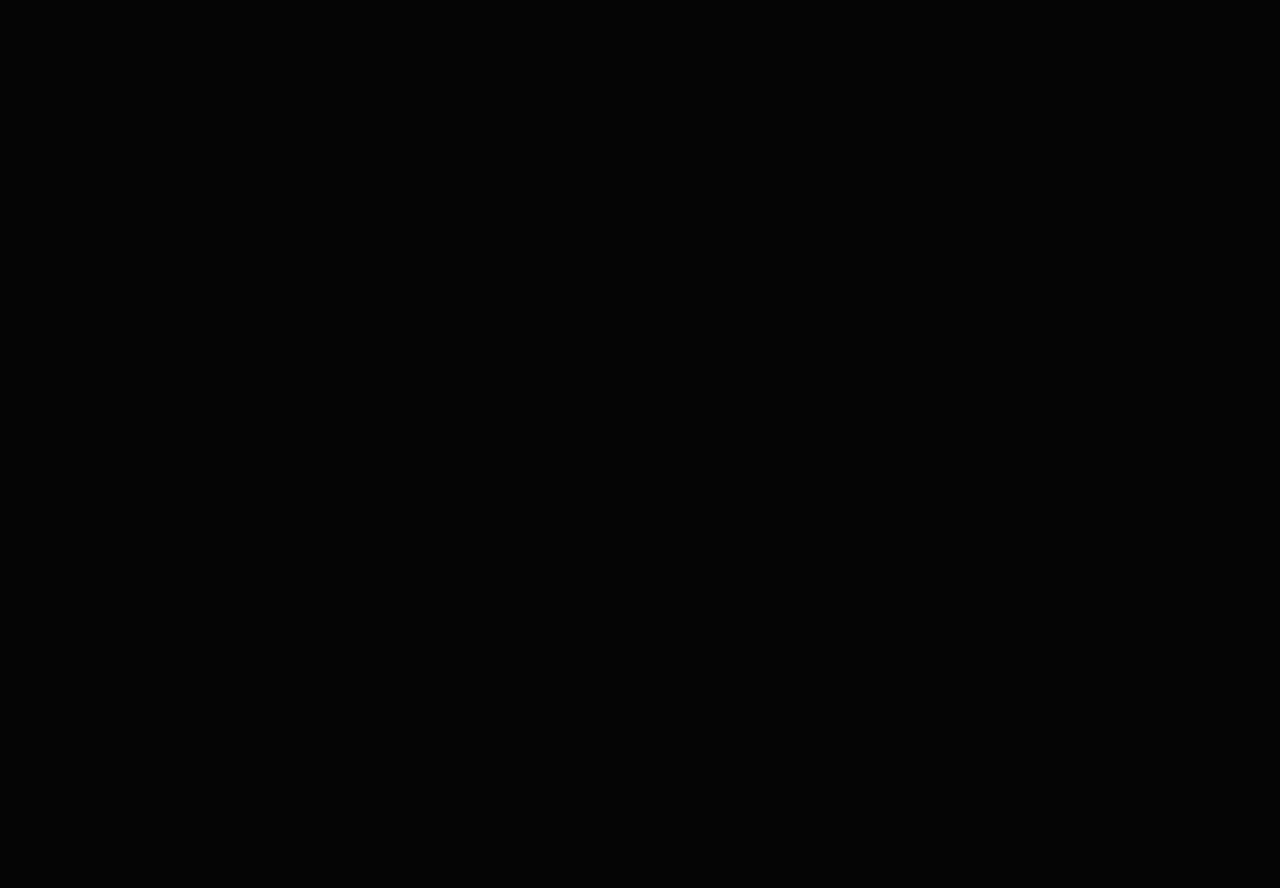
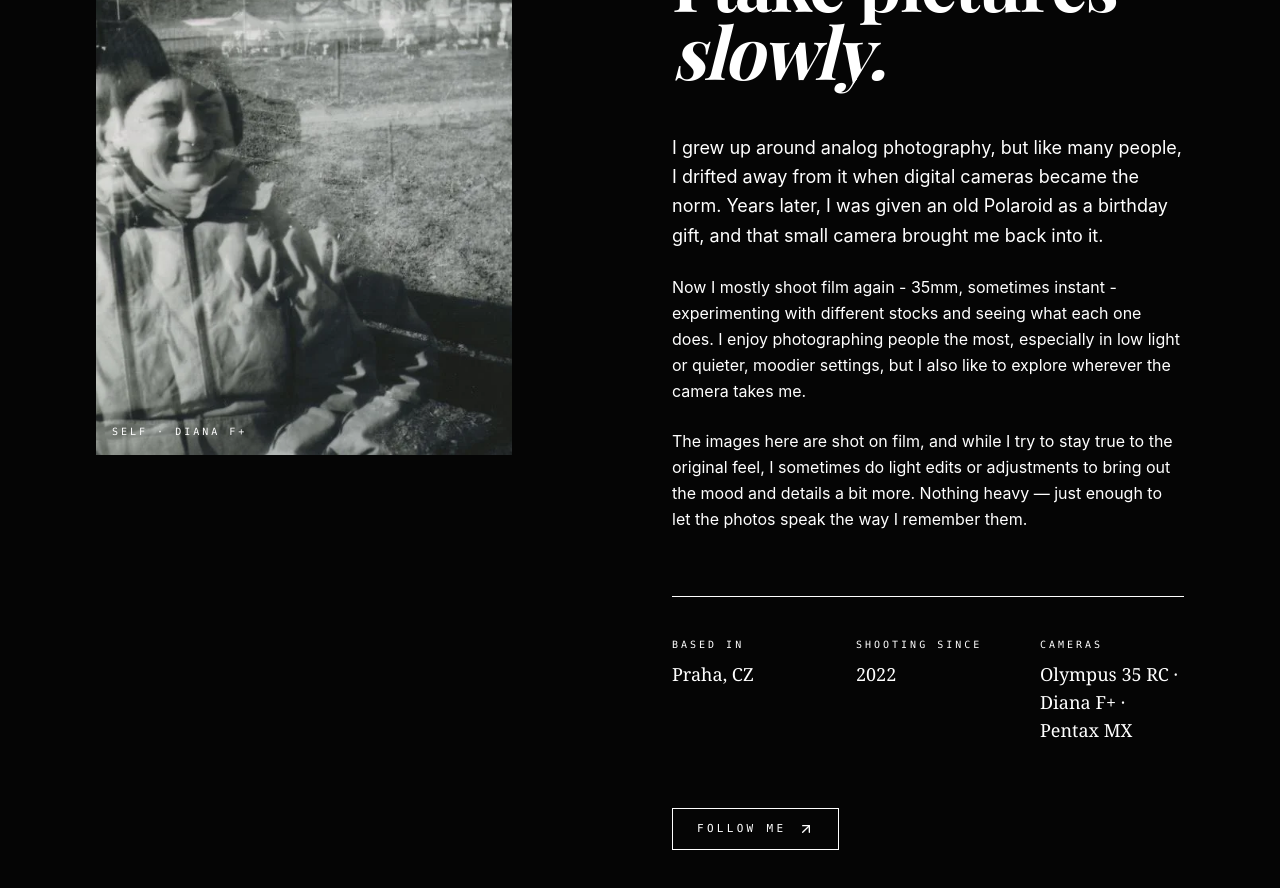
Before and after one commit to queuing4oranges/analog-photography-gallery, a Next.js app: page /about in a window 1280 px wide. Shown: the part 260-1148 px from the top of the page. Before the commit the page ends 800 px from the top, so only its background shows below. Built offline with nearby package versions, Linux system fonts and the light colour scheme.

Commit message:
initial about page

```diff
--- a/app/about/page.jsx
+++ b/app/about/page.jsx
@@ -1,5 +1,10 @@
 import React from "react";
+import AboutContent from "../components/AboutContent";
 
 export default function About() {
-  return <div>About</div>;
+  return (
+    <main>
+      <AboutContent />
+    </main>
+  );
 }
--- /dev/null
+++ b/app/components/AboutContent.jsx
@@ -0,0 +1,146 @@
+import React from 'react';
+import Image from "next/image";
+import selfportrait from "./self-portrait.webp";
+
+export default function AboutContent() {
+  return (
+    <section class="pt-32 md:pt-40 pb-24 px-6 md:px-12 lg:px-24">
+      <div class="grid grid-cols-1 md:grid-cols-12 gap-12 md:gap-16">
+        <div class="md:col-span-5 lg:col-span-5">
+          <div class="relative w-full aspect-[3/4] overflow-hidden">
+            <Image
+              src={selfportrait}
+              alt="Self portrait"
+              fill
+              className="object-cover"
+              priority
+            />
+            <span class="absolute bottom-4 left-4 font-mono text-[10px] uppercase tracking-[0.3em]">
+              Self · Diana F+
+            </span>
+          </div>
+        </div>
+
+        <div class="md:col-span-7 lg:col-span-6 lg:col-start-7">
+          <span class="font-mono text-[11px] uppercase tracking-[0.3em]">
+            About · Notes from quiet frames
+          </span>
+
+          <h1 class="mt-6 font-serif font-light text-5xl sm:text-6xl lg:text-7xl leading-[0.95] tracking-tight">
+            I take pictures <br />
+            <span class="italic">
+              slowly.
+            </span>
+          </h1>
+
+          <div class="mt-12 space-y-6 max-w-xl">
+            <p class="font-sans text-lg leading-relaxed">
+              I grew up around analog photography, but like many people, I drifted away from it when digital cameras became the norm. Years later, I was given an old Polaroid as a birthday gift, and that small camera brought me back into it.
+            </p>
+
+            <p class="font-sans text-base leading-relaxed">
+              Now I mostly shoot film again - 35mm, sometimes instant - experimenting with different stocks and seeing what each one does. I enjoy photographing people the most, especially in low light or quieter, moodier settings, but I also like to explore wherever the camera takes me.
+            </p>
+
+            <p class="font-sans text-base leading-relaxed">
+              The images here are shot on film, and while I try to stay true to the original feel, I sometimes do light edits or adjustments to bring out the mood and details a bit more. Nothing heavy — just enough to let the photos speak the way I remember them.
+            </p>
+          </div>
+
+          <div class="mt-16 grid grid-cols-2 sm:grid-cols-3 gap-y-8 gap-x-10 border-t pt-10">
+            <div>
+              <p class="font-mono text-[10px] uppercase tracking-[0.3em]">Based in</p>
+              <p class="mt-2 font-serif text-base md:text-lg">Praha, CZ</p>
+            </div>
+
+            <div>
+              <p class="font-mono text-[10px] uppercase tracking-[0.3em]">Shooting since</p>
+              <p class="mt-2 font-serif text-base md:text-lg">2022</p>
+            </div>
+
+            <div>
+              <p class="font-mono text-[10px] uppercase tracking-[0.3em]">Cameras</p>
+              <p class="mt-2 font-serif text-base md:text-lg">Olympus 35 RC · Diana F+ · Pentax MX</p>
+            </div>
+          </div>
+
+          <div class="mt-16 flex flex-col sm:flex-row sm:items-center gap-6">
+            <a
+              href="https://www.instagram.com/queuing4oranges/"
+              target='_blank'
+              class="group inline-flex items-center gap-3 px-6 py-3 border transition-all duration-500 font-mono text-[11px] uppercase tracking-[0.3em]"
+              rel='noopener noreferrer'
+            >
+              Follow me
+              <svg xmlns="http://www.w3.org/2000/svg" width="24" height="24" viewBox="0 0 24 24" fill="none" stroke="currentColor" stroke-width="2" stroke-linecap="round" stroke-linejoin="round" class="w-4 h-4 group-hover:rotate-45 transition-transform duration-500" aria-hidden="true">
+                <path d="M7 7h10v10"></path>
+                <path d="M7 17 17 7"></path>
+              </svg>
+            </a>
+          </div>
+        </div>
+      </div>
+    </section>
+    // <section class="pt-32 md:pt-40 pb-24 px-6 md:px-12 lg:px-24">
+    //   <div class="grid grid-cols-1 md:grid-cols-12 gap-12 md:gap-16">
+    //     <div class="md:col-span-5 lg:col-span-5">
+    //       <div class="relative w-full aspect-[3/4] overflow-hidden bg-surface photo-hover">
+    //         <Image
+    //           // src={hero}
+    //           alt="Self portrait"
+    //           fill
+    //           className="object-cover object-right sm:object-center"
+    //           priority
+    //         />
+    //         <span class="absolute bottom-4 left-4 font-mono text-[10px] uppercase tracking-[0.3em] text-bone/80">Self · Pentax 67 · Portra 400</span>
+    //       </div>
+    //     </div>
+    //     <div class="md:col-span-7 lg:col-span-6 lg:col-start-7">
+    //       <span class="font-mono text-[11px] uppercase tracking-[0.3em] text-sienna">About · Notes from the darkroom</span>
+    //       <h1 class="mt-6 font-serif font-light text-5xl sm:text-6xl lg:text-7xl leading-[0.95] tracking-tight text-bone">
+    //         I make pictures <br />
+    //         <span class="italic text-sienna">slowly.</span>
+    //       </h1>
+    //       <div class="mt-12 space-y-6 max-w-xl">
+    //         <p class="font-sans text-lg leading-relaxed text-bone/80">I'm a film photographer based somewhere between a darkroom and a long train ride. I shoot 35mm and medium format, mostly at night and at the edges of cities, looking for the small in-between moments that don't make it into the stories we tell ourselves.</p>
+    //         <p class="font-sans text-base leading-relaxed text-bone/70">Everything on this site was photographed on film, developed by hand, and scanned at home. Nothing here was generated, retouched into another life, or hurried. The pictures are quiet on purpose.</p>
+    //         <p class="font-sans text-base leading-relaxed text-bone/70">If a photograph here makes you slow down for a second — that's the only thing I was hoping for.</p>
+    //       </div>
+    //       <div class="mt-16 grid grid-cols-2 sm:grid-cols-3 gap-y-8 gap-x-10 border-t border-hairline/60 pt-10">
+    //         <div>
+    //           <p class="font-mono text-[10px] uppercase tracking-[0.3em] text-ash">Based in</p>
+    //           <p class="mt-2 font-serif text-base md:text-lg text-bone">Lisbon, PT</p>
+    //         </div>
+    //         <div>
+    //           <p class="font-mono text-[10px] uppercase tracking-[0.3em] text-ash">Shooting since</p>
+    //           <p class="mt-2 font-serif text-base md:text-lg text-bone">2014</p>
+    //         </div>
+    //         <div>
+    //           <p class="font-mono text-[10px] uppercase tracking-[0.3em] text-ash">Cameras</p>
+    //           <p class="mt-2 font-serif text-base md:text-lg text-bone">Leica M6 · Pentax 67</p>
+    //         </div>
+    //         <div>
+    //           <p class="font-mono text-[10px] uppercase tracking-[0.3em] text-ash">Stock</p>
+    //           <p class="mt-2 font-serif text-base md:text-lg text-bone">Portra · Tri-X · HP5+</p>
+    //         </div>
+    //         <div>
+    //           <p class="font-mono text-[10px] uppercase tracking-[0.3em] text-ash">Lab</p>
+    //           <p class="mt-2 font-serif text-base md:text-lg text-bone">Home darkroom</p>
+    //         </div>
+    //         <div>
+    //           <p class="font-mono text-[10px] uppercase tracking-[0.3em] text-ash">Status</p>
+    //           <p class="mt-2 font-serif text-base md:text-lg text-bone">Open for prints</p>
+    //         </div>
+    //       </div>
+    //       <div class="mt-16 flex flex-col sm:flex-row sm:items-center gap-6">
+    //         <a href="mailto:hello@analogarchives.io" data-testid="about-email-cta" class="group inline-flex items-center gap-3 px-6 py-3 border border-bone/30 hover:border-bone hover:bg-bone hover:text-ink transition-all duration-500 font-mono text-[11px] uppercase tracking-[0.3em]">Send a letter<svg xmlns="http://www.w3.org/2000/svg" width="24" height="24" viewBox="0 0 24 24" fill="none" stroke="currentColor" stroke-width="2" stroke-linecap="round" stroke-linejoin="round" class="lucide lucide-arrow-up-right w-4 h-4 group-hover:rotate-45 transition-transform duration-500" aria-hidden="true"><path d="M7 7h10v10"></path><path d="M7 17 17 7"></path></svg>
+    //         </a>
+    //         <a href="#" data-testid="about-instagram-cta" class="font-mono text-[11px] uppercase tracking-[0.3em] text-ash hover:text-bone transition-colors">@analog.archives →</a>
+    //       </div>
+    //     </div>
+    //   </div>
+    // </section>
+  )
+}
+
+//TODO login button for uploading images
--- a/app/components/Navbar.jsx
+++ b/app/components/Navbar.jsx
@@ -14,7 +14,7 @@ export default function Navbar() {
                 <div className="flex items-center gap-4">
                     <span className="text-lg sm:text-xl md:text-2xl font-normal tracking-[0.15em] md:tracking-[0.25em]">Analog Archives</span>
                 </div>
-                <div className="bg-gradient-to-b from-black/30 via-transparent to-black/40">
+                <div className="p-2 rounded bg-gradient-to-b from-black/30 via-transparent to-black/40">
                     <div className="flex items-center gap-8">
                         <Link
                             href="/"
--- a/app/page.jsx
+++ b/app/page.jsx
@@ -3,6 +3,7 @@ import PhotoGallery from "./components/PhotoGallery";
 import hero from "./components/hero.png"
 
 export default function Home() {
+  //TODO show a random image as cover
   return (
     <main className="w-full">
       <section className="relative h-screen w-full mb-5">
@@ -16,7 +17,7 @@ export default function Home() {
         <div className="absolute inset-0 z-10 flex flex-col justify-between py-16 px-6 sm:px-10 md:px-16 lg:px-[7rem] overflow-hidden">
 
           <span className="mt-3 font-accent text-[10px] sm:text-[11px] uppercase tracking-tight sm:tracking-wide md:tracking-wider">
-            Volume One · 2024—2026
+            Volume One · 2022—2026
           </span>
 
           <h1 className="
```
Also changed, not shown: app/components/PhotoGallery.jsx (+0 -15 lines), app/components/self-portrait.webp (added).
